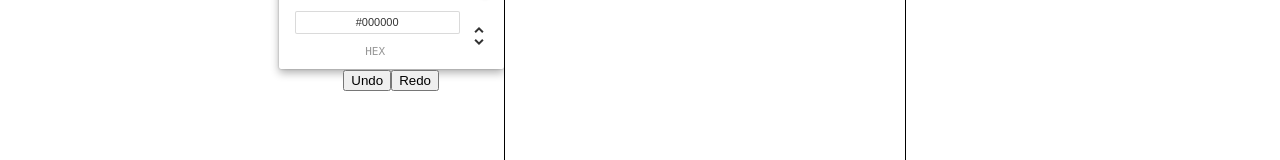
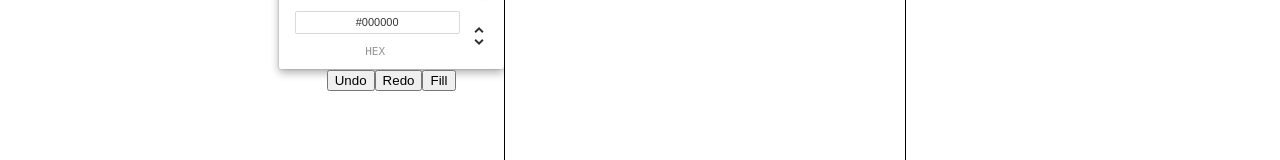
Before and after one commit to Shoozle/React-Story-Creator, a React (Create React App) app: page / in a window 1280 px wide. Shown: the part 241-401 px from the top of the page. Built offline with nearby package versions, Linux system fonts and the light colour scheme; the HTML template or start-up script is replaced by a standard one.

Commit message:
Fill btn

```diff
--- a/src/App.js
+++ b/src/App.js
@@ -65,8 +65,9 @@ render() {
                                 onChange={this.handleChangeComplete}
 
                             />
-                            <button input="undo">Undo</button>
+                            <button value="undo">Undo</button>
                             <button value="undo">Redo</button>
+                            <button value="Fill">Fill</button>
                         </div>
                         <DrawingCanvas
                         brushcolor={background}
```
